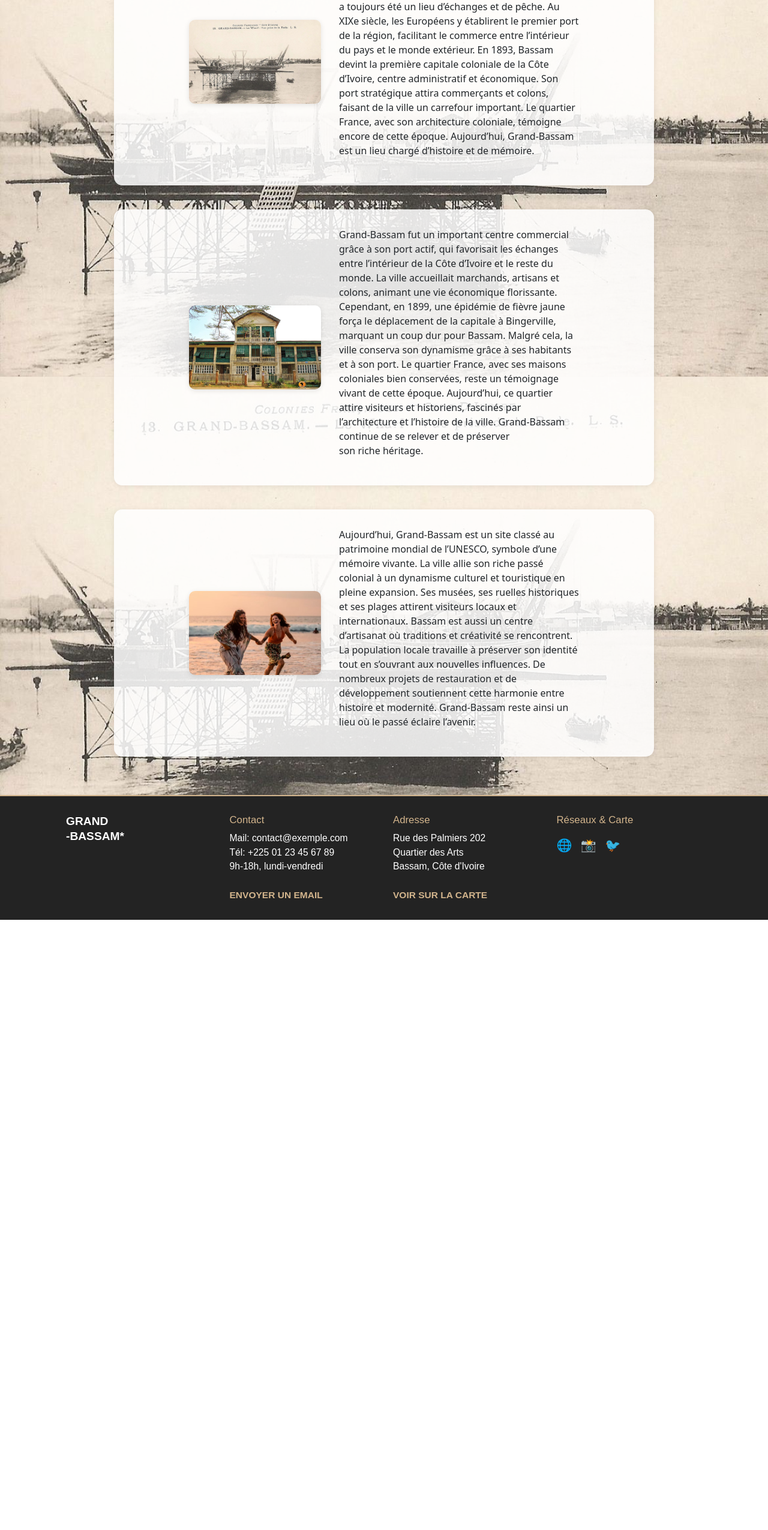
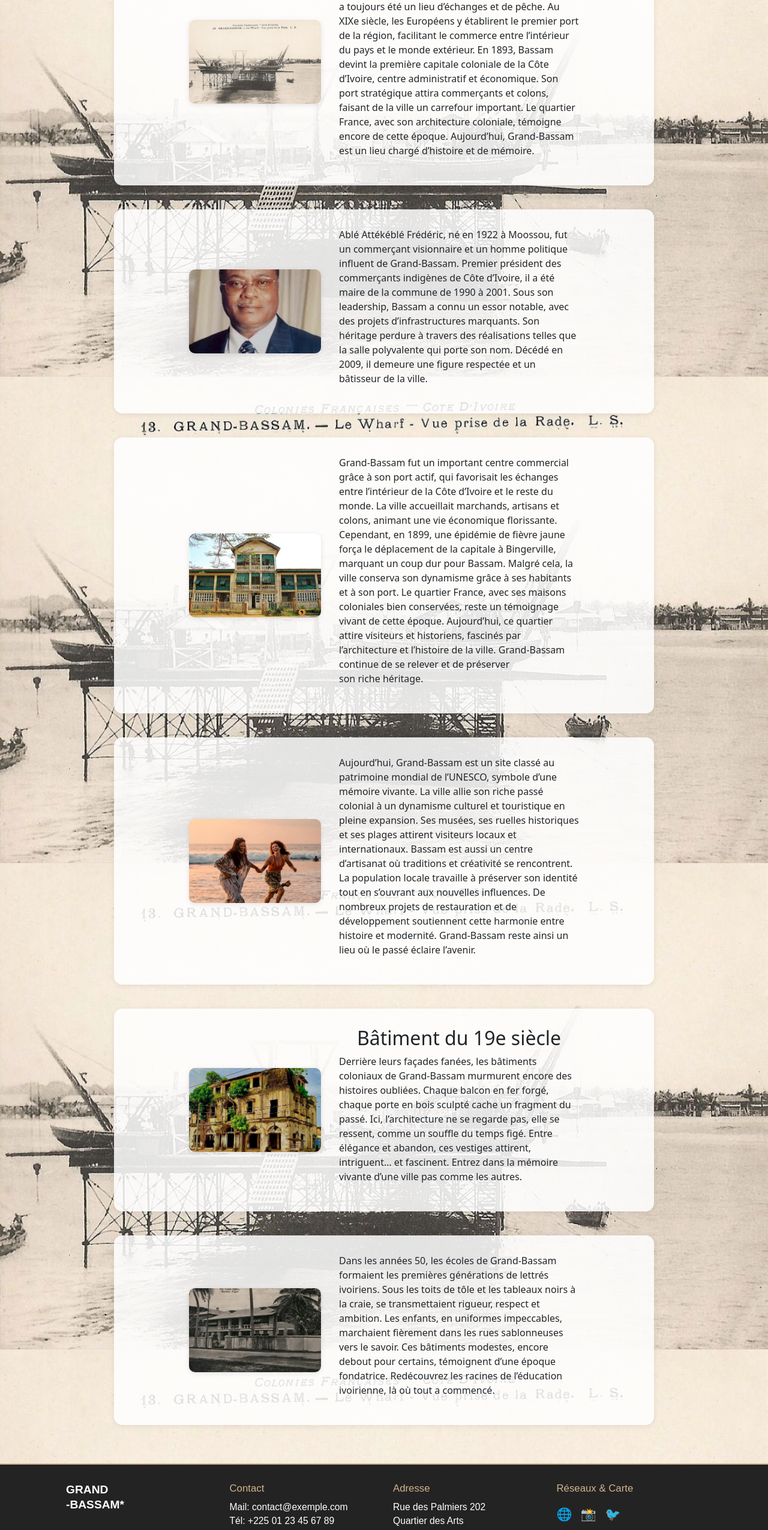
Before and after one commit to Minlehgui/projet-final, a plain HTML site: page Notre Histoire.html in a window 1280 px wide. Shown: the part 241-2791 px from the top of the page at 60% size. Before the commit the page ends 1774 px from the top, so only its background shows below. Drawn offline with nearby package versions, Linux system fonts and the light colour scheme.

Commit message:
nouv comm

```diff
--- a/Notre Histoire.html
+++ b/Notre Histoire.html
@@ -31,6 +31,14 @@
           </p>
       </div>
     </div>
+    <div class="section-paire">
+      <img src="img/jean.jpg" alt="Image 1">
+      <div class="texte-section">
+        <p>
+       Ablé Attékéblé Frédéric, né en 1922 à Moossou, fut un commerçant visionnaire et un homme politique influent de Grand-Bassam. Premier président des commerçants indigènes de Côte d’Ivoire, il a été maire de la commune de 1990 à 2001. Sous son leadership, Bassam a connu un essor notable, avec des projets d’infrastructures marquants. Son héritage perdure à travers des réalisations telles que la salle polyvalente qui porte son nom. Décédé en 2009, il demeure une figure respectée et un bâtisseur de la ville.
+        </p>
+      </div>
+    </div>
 
     <div class="section-impaire">
       <div class="texte-section">
@@ -48,7 +56,36 @@
           Aujourd’hui, Grand-Bassam est un site classé au patrimoine mondial de l’UNESCO, symbole d’une mémoire vivante. La ville allie son riche passé colonial à un dynamisme culturel et touristique en pleine expansion. Ses musées, ses ruelles historiques et ses plages attirent visiteurs locaux et internationaux. Bassam est aussi un centre d’artisanat où traditions et créativité se rencontrent. La population locale travaille à préserver son identité tout en s’ouvrant aux nouvelles influences. De nombreux projets de restauration et de développement soutiennent cette harmonie entre histoire et modernité. Grand-Bassam reste ainsi un lieu où le passé éclaire l’avenir.
          </p>
       </div>
-    </div><br>
+      </div>
+
+       <div class="section-impaire">
+      <div class="texte-section">
+        <h2>Bâtiment du 19e siècle</h2>
+        <p>
+       Derrière leurs façades fanées, les bâtiments coloniaux de Grand-Bassam murmurent encore des histoires oubliées.
+Chaque balcon en fer forgé, chaque porte en bois sculpté cache un fragment du passé.
+Ici, l’architecture ne se regarde pas, elle se ressent, comme un souffle du temps figé.
+Entre élégance et abandon, ces vestiges attirent, intriguent… et fascinent.
+Entrez dans la mémoire vivante d’une ville pas comme les autres.
+        </p>
+      </div>
+      <img src="img/bat.jpg" alt="Image 4">
+    </div>
+
+   <div class="section-paire">
+      <img src="img/ecole.jpg" alt="Image 5">
+      <div class="texte-section">
+        <p>
+        Dans les années 50, les écoles de Grand-Bassam formaient les premières générations de lettrés ivoiriens.
+Sous les toits de tôle et les tableaux noirs à la craie, se transmettaient rigueur, respect et ambition.
+Les enfants, en uniformes impeccables, marchaient fièrement dans les rues sablonneuses vers le savoir.
+Ces bâtiments modestes, encore debout pour certains, témoignent d’une époque fondatrice.
+Redécouvrez les racines de l’éducation ivoirienne, là où tout a commencé.
+          </p>
+      </div>
+    </div>
+<br>
+
 </section>
 
 
```
Also changed, not shown: index.html (+3 -3 lines), tourisme.html (+13 -15 lines), css/style.css (line endings or trailing spaces).
